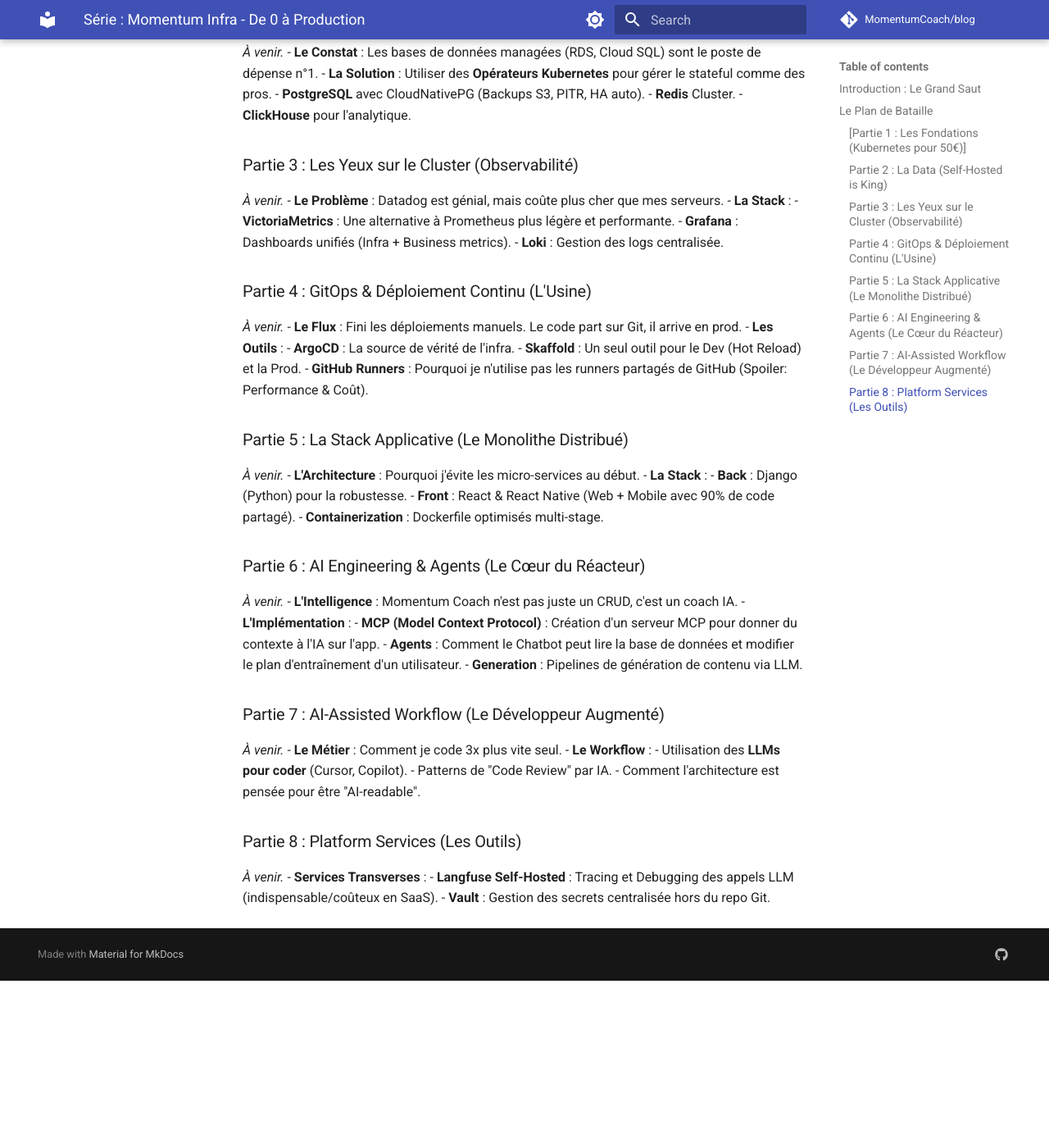
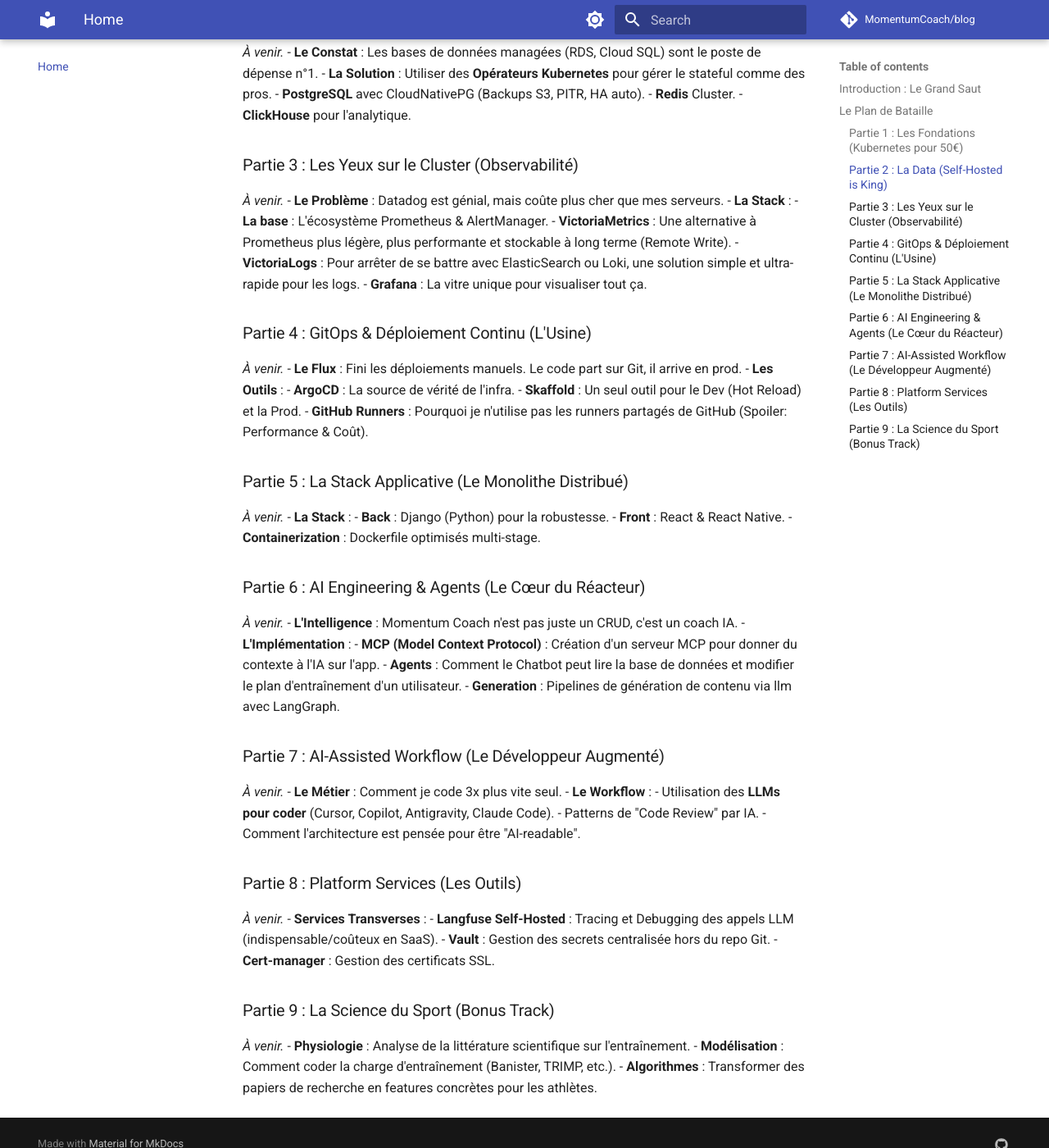
Before and after one commit to MomentumCoach/blog, an MkDocs documentation site: the page built from docs/index.md, in a window 1280 px wide and 1400 px high, scrolled down 782 px. Shown: the whole window at 82% size. Built offline with MkDocs 1.6.1 and Material for MkDocs 9.7.7, drawn with Linux system fonts in a browser that asks for light colours; comment, search, counter and statistics services are not loaded; before the commit the page ends 1978 px from its top, so only the background shows below that; some of the changed text lies outside the part shown.

Commit message:
new blog 2

```diff
--- a/docs/00-series-summary.md
+++ b/docs/index.md
@@ -31,9 +30,10 @@
 *À venir.*
 - **Le Problème** : Datadog est génial, mais coûte plus cher que mes serveurs.
 - **La Stack** :
-    - **VictoriaMetrics** : Une alternative à Prometheus plus légère et performante.
-    - **Grafana** : Dashboards unifiés (Infra + Business metrics).
-    - **Loki** : Gestion des logs centralisée.
+    - **La base** : L'écosystème Prometheus & AlertManager.
+    - **VictoriaMetrics** : Une alternative à Prometheus plus légère, plus performante et stockable à long terme (Remote Write).
+    - **VictoriaLogs** : Pour arrêter de se battre avec ElasticSearch ou Loki, une solution simple et ultra-rapide pour les logs.
+    - **Grafana** : La vitre unique pour visualiser tout ça.
 
 ### Partie 4 : GitOps & Déploiement Continu (L'Usine)
 *À venir.*
@@ -45,10 +45,9 @@
 
 ### Partie 5 : La Stack Applicative (Le Monolithe Distribué)
 *À venir.*
-- **L'Architecture** : Pourquoi j'évite les micro-services au début.
 - **La Stack** :
     - **Back** : Django (Python) pour la robustesse.
-    - **Front** : React & React Native (Web + Mobile avec 90% de code partagé).
+    - **Front** : React & React Native.
     - **Containerization** : Dockerfile optimisés multi-stage.
 
 ### Partie 6 : AI Engineering & Agents (Le Cœur du Réacteur)
@@ -57,13 +56,13 @@
 - **L'Implémentation** :
     - **MCP (Model Context Protocol)** : Création d'un serveur MCP pour donner du contexte à l'IA sur l'app.
     - **Agents** : Comment le Chatbot peut lire la base de données et modifier le plan d'entraînement d'un utilisateur.
-    - **Generation** : Pipelines de génération de contenu via LLM.
+    - **Generation** : Pipelines de génération de contenu via llm avec LangGraph.
 
 ### Partie 7 : AI-Assisted Workflow (Le Développeur Augmenté)
 *À venir.*
 - **Le Métier** : Comment je code 3x plus vite seul.
 - **Le Workflow** :
-    - Utilisation des **LLMs pour coder** (Cursor, Copilot).
+    - Utilisation des **LLMs pour coder** (Cursor, Copilot, Antigravity, Claude Code).
     - Patterns de "Code Review" par IA.
     - Comment l'architecture est pensée pour être "AI-readable".
 
@@ -72,3 +71,10 @@
 - **Services Transverses** :
     - **Langfuse Self-Hosted** : Tracing et Debugging des appels LLM (indispensable/coûteux en SaaS).
     - **Vault** : Gestion des secrets centralisée hors du repo Git.
+    - **Cert-manager** : Gestion des certificats SSL.
+
+### Partie 9 : La Science du Sport (Bonus Track)
+*À venir.*
+- **Physiologie** : Analyse de la littérature scientifique sur l'entraînement.
+- **Modélisation** : Comment coder la charge d'entraînement (Banister, TRIMP, etc.).
+- **Algorithmes** : Transformer des papiers de recherche en features concrètes pour les athlètes.
```
Also changed, not shown: other parts of docs/index.md (+1 -2 lines).
